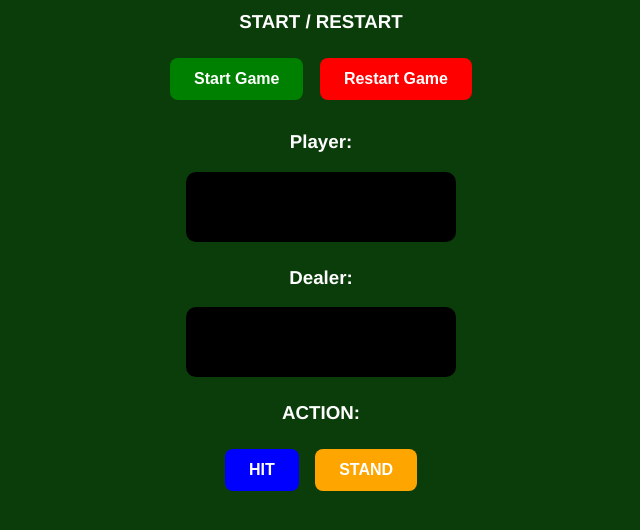
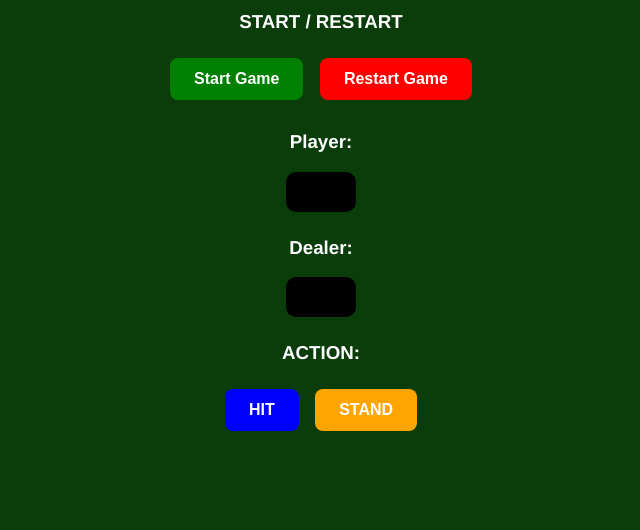
Before and after one commit to AbdullahDashti1/blackjack-project, a plain HTML site: page index.html in a window 1280 px wide. Shown: the part 96-626 px from the top of the page, without its empty margins (319-959 px from the left). Drawn offline with Linux system fonts and the light colour scheme.

Commit message:
blackjack project

```diff
--- a/style.css
+++ b/style.css
@@ -22,21 +22,21 @@ h3 {
 
 #player-hand {
   margin: 10px auto;
-  min-height: 50px;
+  min-height: 20px;
   padding: 10px;
   border: 2px white;
   border-radius: 10px;
-  width: 250px;
+  width: 50px;
   background-color: black;
 }
 
 #dealer-hand {
   margin: 10px auto;
-  min-height: 50px;
+  min-height: 20px;
   padding: 10px;
   border: 2px white;
   border-radius: 10px;
-  width: 250px;
+  width: 50px;
   background-color: black;
 }
 
```
